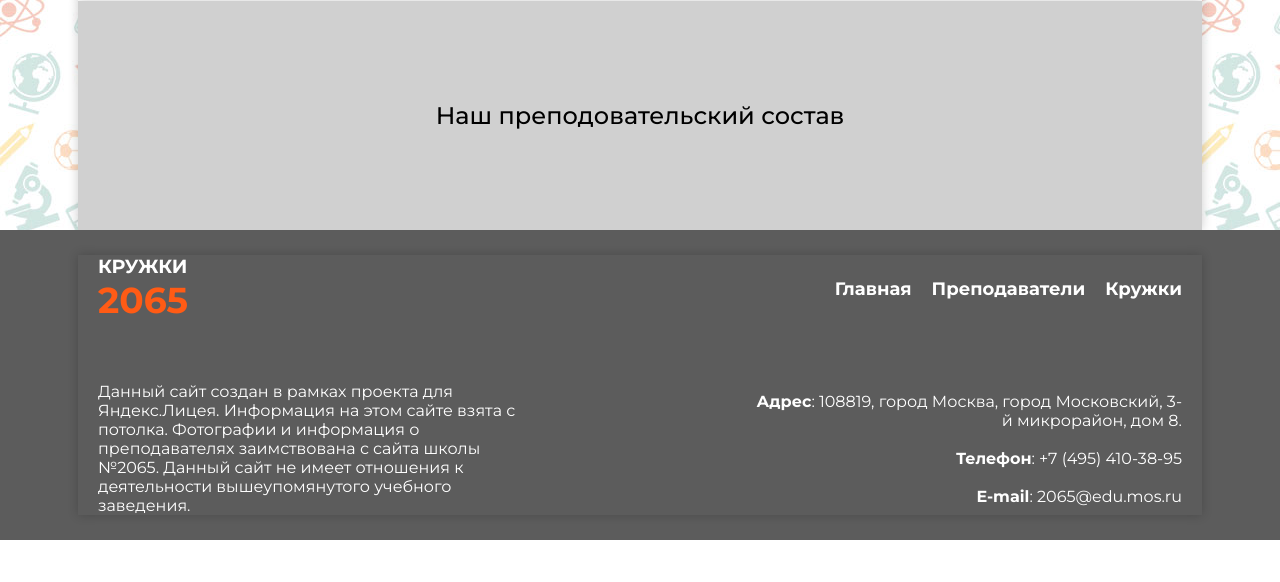
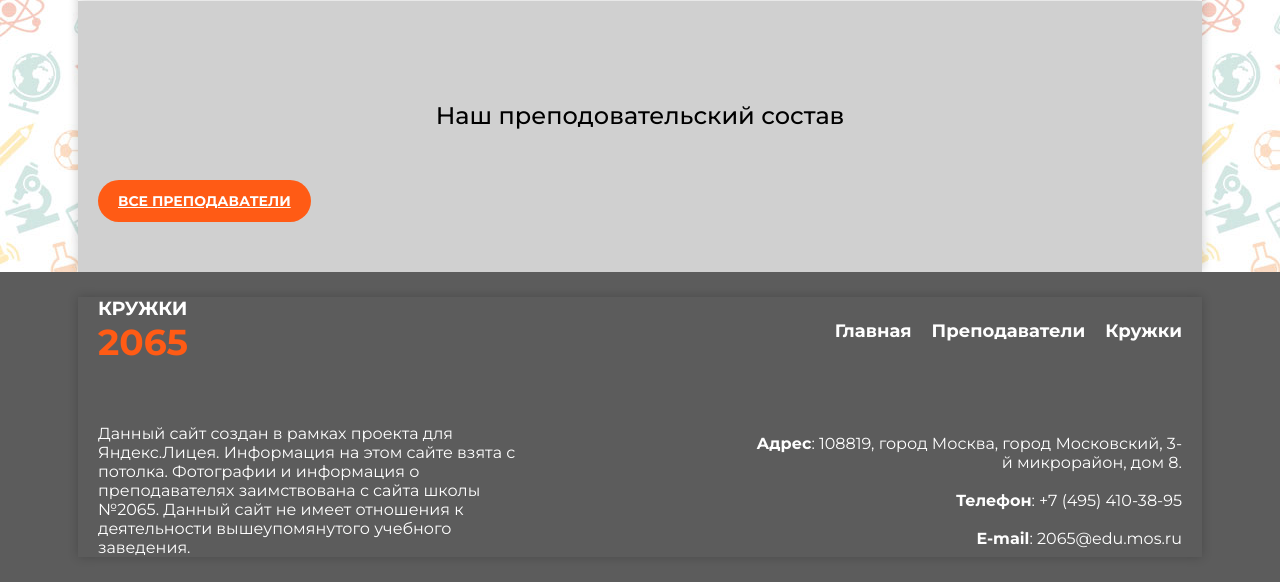
Before and after one commit to God-Of-Code3/SchoolClubs, a Flask app: template SchoolClubs/templates/index.html in a window 1280 px wide. Shown: the part 888-1470 px from the top of the page. Before the commit the page ends 1428 px from the top, so only its background shows below. Run offline with Flask 2, Linux system fonts and the light colour scheme; the template is opened without the code that fills it, so the values that code supplies are empty.

Commit message:
Дополнение к шаблону учителей

```diff
--- a/SchoolClubs/templates/teachers.html
+++ b/SchoolClubs/templates/teachers.html
@@ -51,6 +51,16 @@
 					{% endfor %}
 				</div>
 			</div>
+			{%
+				if not params['all_techers']
+			%}
+			<div class="center">
+				<a href="/teachers/" class="btn">Все преподаватели</a>
+			</div>
+
+			{%
+				endif
+			%}
 		</div>
 	</div>
 </div>
```
